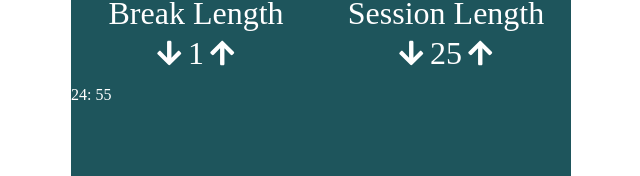
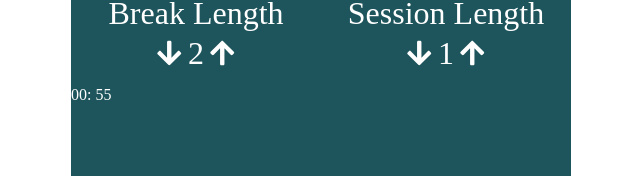
Before and after one commit to yrufai/fcc-pomodoro-clock, a React (Create React App) app: page / in a window 1280 px wide. Shown: the part 151-327 px from the top of the page, without its empty margins (319-959 px from the left). Built offline with nearby package versions, Linux system fonts and the light colour scheme.

Commit message:
break and session working

```diff
--- a/src/App.js
+++ b/src/App.js
@@ -12,9 +12,8 @@ class App extends Component {
     this.sessionDecrement = this.sessionDecrement.bind(this);
     this.sessionIncrement = this.sessionIncrement.bind(this);
     this.state = {
-      breakCount: 1,
-      sessionCount: 25,
-      count: 25
+      breakCount: 2,
+      sessionCount: 1
     };
   }
 
@@ -71,7 +70,10 @@ class App extends Component {
             <FontAwesomeIcon icon={faArrowUp} size="sm" />
           </div>
         </div>
-        <Timer count={this.state.sessionCount * 60} />
+        <Timer
+          count={this.state.sessionCount * 60}
+          breakTime={this.state.breakCount * 60}
+        />
       </div>
     );
   }
--- a/src/timer.js
+++ b/src/timer.js
@@ -5,33 +5,49 @@ class Timer extends React.Component {
     super(props);
     this.countDown = this.countDown.bind(this);
     this.state = {
-      count: 5
+      count: 0,
+      breakTime: 0
     };
   }
   componentDidMount() {
-    const { count } = this.props;
+    const { count, breakTime } = this.props;
     this.setState({
-      count: count
+      count: count,
+      breakTime: breakTime
     });
     this.countDown();
   }
   countDown() {
     this.clear = setInterval(() => {
-      this.setState(state => {
-        const count = +state.count;
+      this.setState(prevState => {
         return {
-          count: count - 1
+          count: prevState.count - 1
         };
       });
+      if (this.state.count <= 0) {
+        clearInterval(this.clear);
+        this.breakTime();
+      }
     }, 1000);
   }
+  breakTime = () => {
+    this.clearBreak = setInterval(() => {
+      this.setState(prevState => {
+        return { breakTime: prevState.breakTime - 1 };
+      });
+    }, 1000);
+  };
   componentWillUnmount() {
-    clearInterval(this.clear);
+    clearInterval(this.clear, this.clearBreak);
   }
   render() {
     return (
       <div>
-        <div>{moment(this.state.count * 1000).format("mm: ss")} </div>
+        <div>
+          {this.state.count <= 0
+            ? moment(this.state.breakTime * 1000).format("mm : ss")
+            : moment(this.state.count * 1000).format("mm: ss")}
+        </div>
       </div>
     );
   }
```
